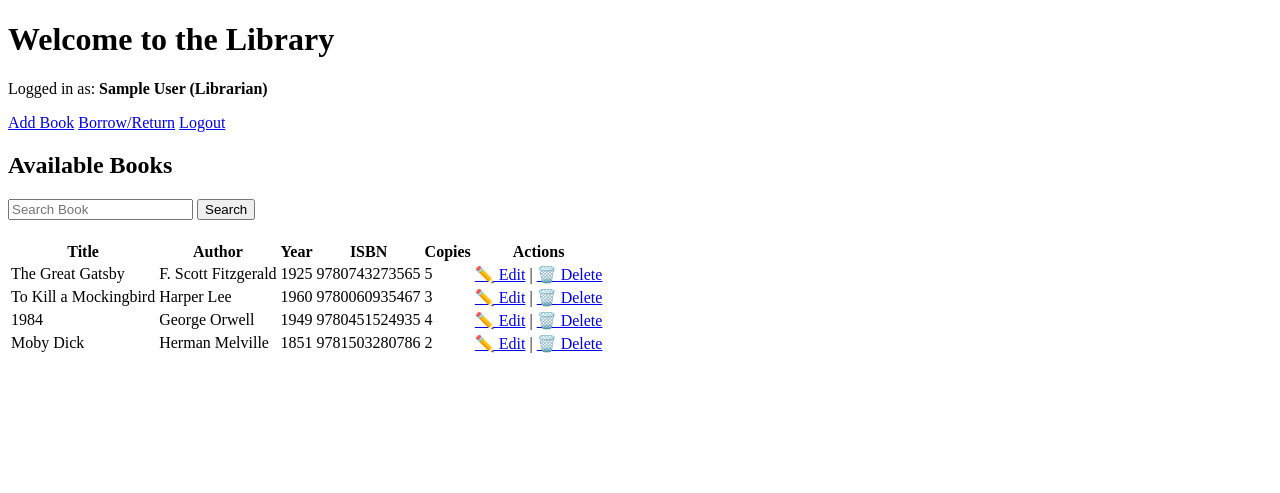
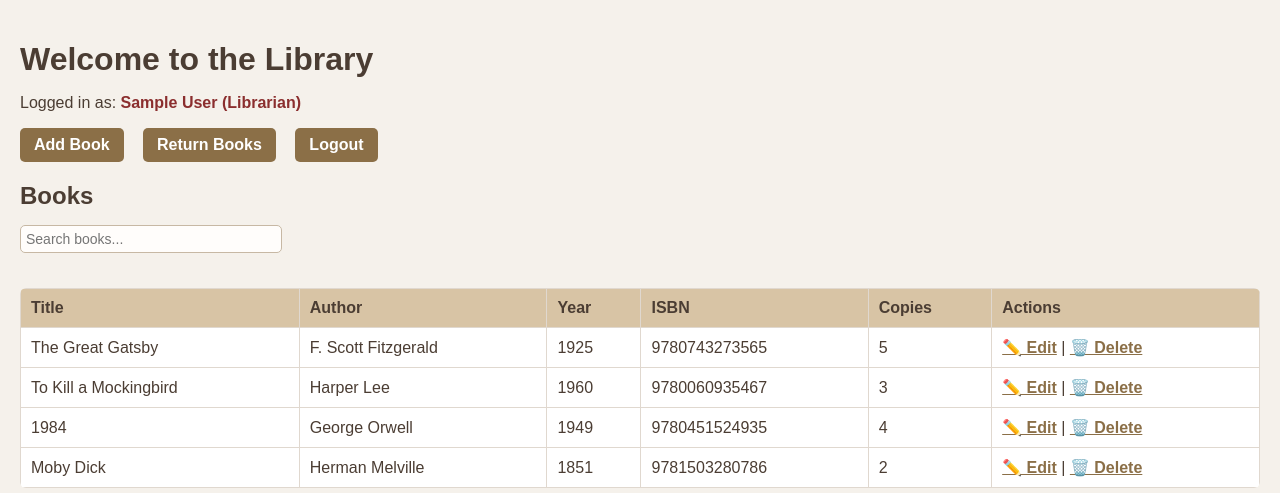
Before and after one commit to Waeijn/library-management-system, a PHP site: page / in a window 1280 px wide. Shown: the top 493 px of the page. Run offline with PHP 8.4, Linux system fonts and the light colour scheme; the visitor is signed in with stand-in values (Sample User, id 1); data comes from the database, SQL or seed files in the repository; data that the repository does not hold is empty.

Commit message:
Update index.php with styled navbar and integrated live search field

```diff
--- a/src/index.php
+++ b/src/index.php
@@ -23,11 +23,11 @@ if (!empty($search)) {
 }
 
 //Delete Book
-if(isset($_GET['delete'])){
-    $id = (int)$_GET['delete'];
+if (isset($_GET['delete'])) {
+    $id = (int) $_GET['delete'];
 
     $stmt = $conn->prepare("DELETE FROM books WHERE id = ?");
-    $stmt->bind_param('i',$id);
+    $stmt->bind_param('i', $id);
     $stmt->execute();
 
     header("Location: index.php");
@@ -40,6 +40,8 @@ if(isset($_GET['delete'])){
 <head>
     <meta charset="UTF-8">
     <title>Library Management System</title>
+    <link rel="stylesheet" href="assets/style.css">
+    <script src="assets/main.js"></script>
 </head>
 
 <body>
@@ -56,17 +58,23 @@ if(isset($_GET['delete'])){
         <?php if ($_SESSION['role'] === 'librarian'): ?>
             <a href="add_book.php">Add Book</a>
         <?php endif; ?>
-        <a href="borrow_return.php">Borrow/Return</a>
+
+        <?php if ($_SESSION['role'] === 'librarian'): ?>
+            <a href="borrow_return.php">Return Books</a>
+        <?php else: ?>
+            <a href="borrow_return.php">Borrow Books</a>
+        <?php endif; ?>
+
         <a href="logout.php">Logout</a>
     </nav>
 
-    <h2>Available Books</h2>
+
+    <h2>Books</h2>
 
     <!--Search Form -->
-    <form action="index.php" method="GET" style="margin-bottom: 20px">
-        <input type="search" name="search" placeholder="Search Book">
-        <button type="submit">Search</button>
-    </form>
+    <input type="text" id="searchInput" placeholder="Search books..."
+        style="margin-bottom: 20px; padding: 5px; width: 250px;">
+
     <?php include 'view_catalog.php'; ?>
 </body>
 
```
